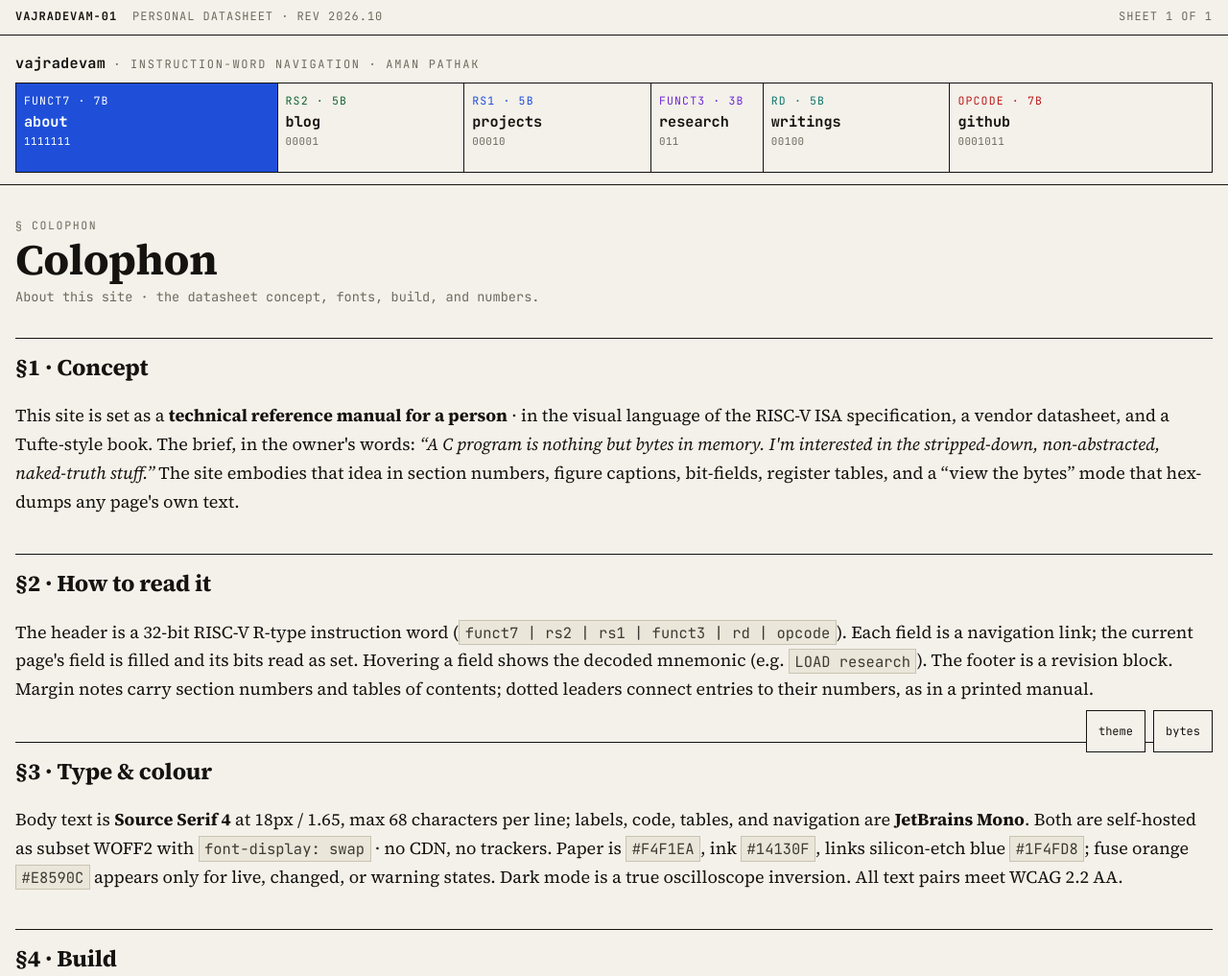
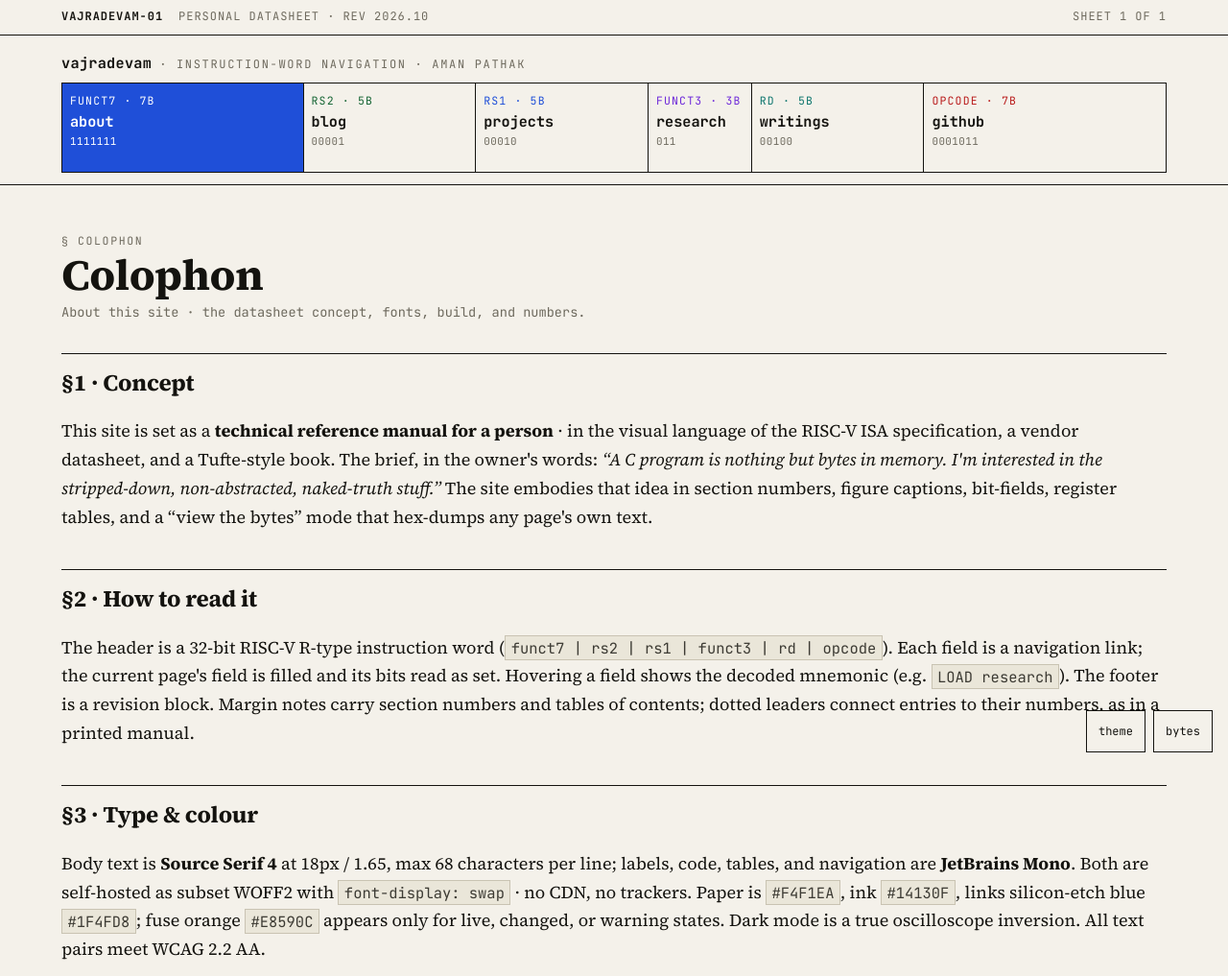
Before and after one commit to vajradevam/vajradevam.github.io, an Astro site: page /colophon in a window 1280 px wide. Shown: the top 1017 px of the page at 96% size. Built offline with nearby package versions, Linux system fonts and the light colour scheme; Astro itself is replaced by a stand-in of ours.

Commit message:
generous fluid gutters: clamp side padding, airier page

```diff
--- a/src/styles/base.css
+++ b/src/styles/base.css
@@ -58,7 +58,7 @@ a:hover { text-decoration-thickness: 2px; }
   font-family: var(--font-mono);
 }
 .doc-bar {
-  max-width: var(--page-max); margin: 0 auto; padding: var(--s2) var(--s4);
+  max-width: var(--page-max); margin: 0 auto; padding: var(--s2) clamp(var(--s4), 5vw, var(--s16));
   display: flex; gap: var(--s4); align-items: baseline; flex-wrap: wrap;
   font-size: 0.75rem; letter-spacing: 0.08em; text-transform: uppercase;
   color: var(--muted);
@@ -70,7 +70,7 @@ a:hover { text-decoration-thickness: 2px; }
 
 /* ---------- instruction-word navigation ---------- */
 .instr-nav { border-bottom: 1px solid var(--rule-strong); background: var(--paper); }
-.instr-inner { max-width: var(--page-max); margin: 0 auto; padding: var(--s4) var(--s4) var(--s3); }
+.instr-inner { max-width: var(--page-max); margin: 0 auto; padding: var(--s4) clamp(var(--s4), 5vw, var(--s16)) var(--s3); }
 .instr-title {
   font-family: var(--font-mono); font-size: 0.75rem; letter-spacing: 0.14em;
   text-transform: uppercase; color: var(--muted); margin-bottom: var(--s2);
@@ -118,7 +118,7 @@ html[data-theme="dark"] .instr-word li[aria-current="page"] .f-mnemonic { color:
 .instr-word.flash { outline: 2px solid var(--signal-bright); outline-offset: 2px; }
 
 /* ---------- page grid: margin column + main ---------- */
-.page { flex: 1; width: 100%; max-width: var(--page-max); margin: 0 auto; padding: var(--s8) var(--s4) var(--s16); }
+.page { flex: 1; width: 100%; max-width: var(--page-max); margin: 0 auto; padding: var(--s12) clamp(var(--s4), 5vw, var(--s16)) var(--s16); }
 .with-margin { display: grid; grid-template-columns: var(--margin-col) minmax(0, 1fr); gap: var(--s8); align-items: start; }
 .margin-col {
   font-family: var(--font-mono); font-size: 0.78rem; color: var(--muted);
@@ -321,7 +321,7 @@ html[data-theme="dark"] .stack-layer.is-live a, html[data-theme="dark"] .stack-l
 
 /* footer revision block */
 .rev-block { border-top: 1px solid var(--rule-strong); font-family: var(--font-mono); font-size: 0.78rem; }
-.rev-inner { max-width: var(--page-max); margin: 0 auto; padding: var(--s4); display: flex; flex-wrap: wrap; gap: var(--s2) var(--s4); align-items: baseline; }
+.rev-inner { max-width: var(--page-max); margin: 0 auto; padding: var(--s4) clamp(var(--s4), 5vw, var(--s16)); display: flex; flex-wrap: wrap; gap: var(--s2) var(--s4); align-items: baseline; }
 .rev-inner a { color: var(--ink-soft); text-decoration: none; }
 .rev-inner a:hover { color: var(--accent); }
 .rev-inner .rev { color: var(--signal); font-weight: 700; }
```
